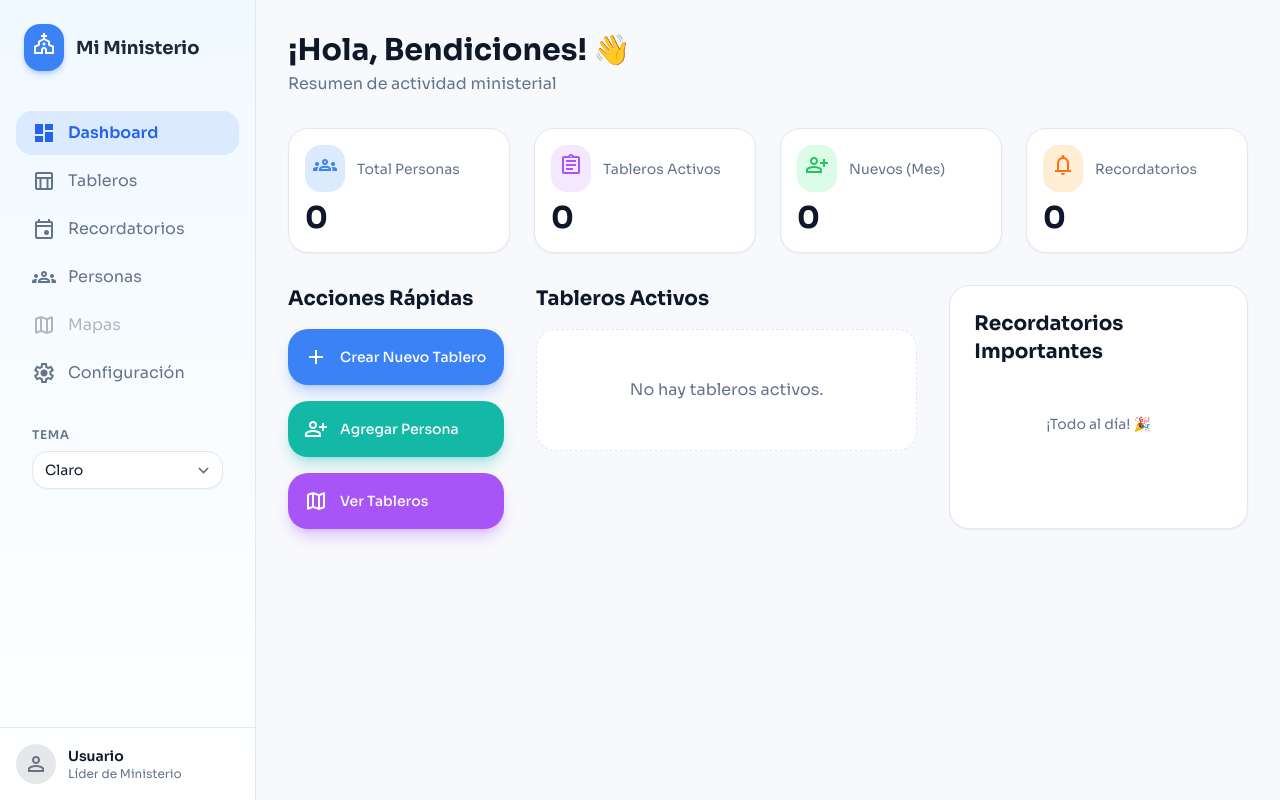
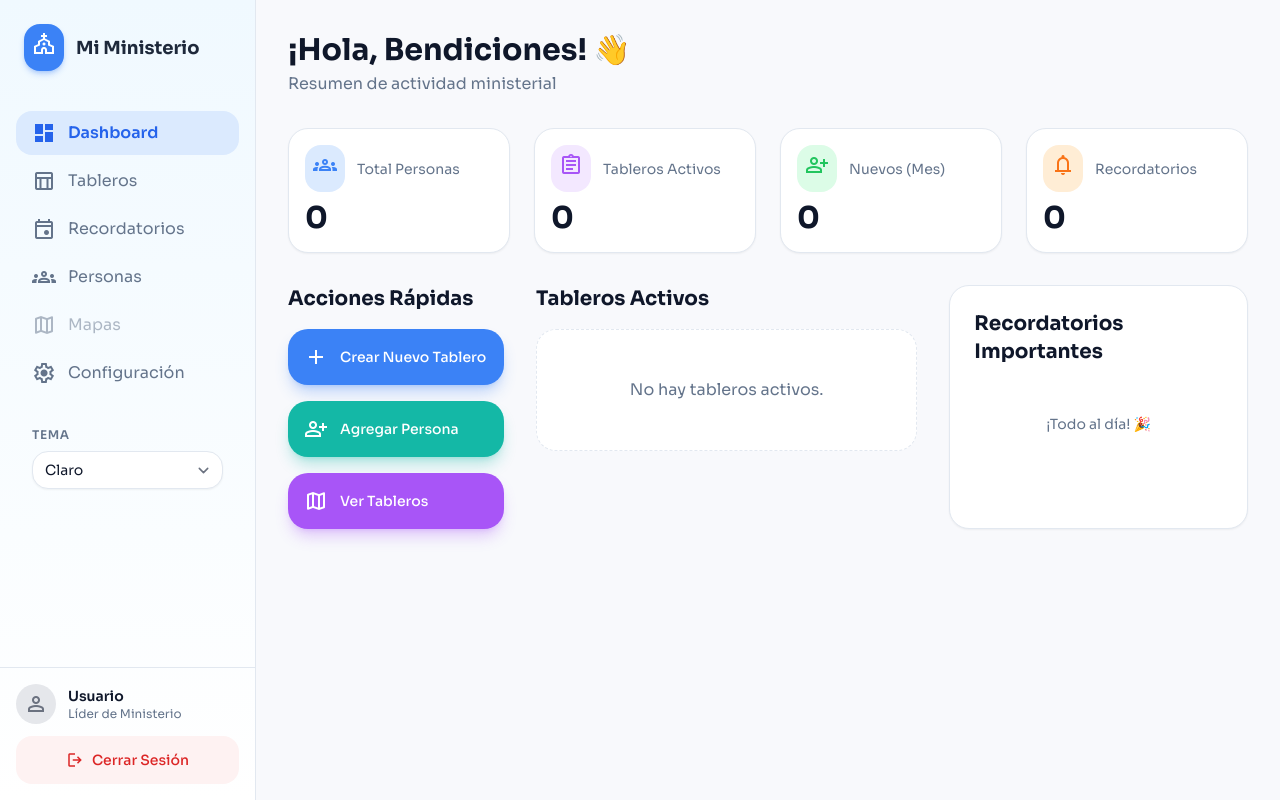
Before and after one commit to joserea99/sistema-organizador-de-grupos-app, a Flask app: page /dashboard in a window 1280 px wide. Run offline with Flask 3, Linux system fonts and the light colour scheme; the visitor is signed in with stand-in values (Sample User, id 1); some libraries are stand-ins or nearby versions.

Commit message:
Add logout button to dashboard sidebar

```diff
--- a/app/templates/main/dashboard.html
+++ b/app/templates/main/dashboard.html
@@ -118,7 +118,7 @@
                 </nav>
             </div>
             <div class="p-4 border-t border-border-light dark:border-border-dark">
-                <div class="flex items-center gap-3">
+                <div class="flex items-center gap-3 mb-3">
                     <div
                         class="w-10 h-10 rounded-full bg-gray-200 dark:bg-gray-700 flex items-center justify-center text-gray-500">
                         <span class="material-symbols-outlined">person</span>
@@ -129,6 +129,12 @@
                         </p>
                     </div>
                 </div>
+                <!-- Logout Button -->
+                <a href="{{ url_for('auth.logout') }}"
+                    class="flex items-center justify-center gap-2 px-4 py-2.5 bg-red-50 dark:bg-red-900/20 text-red-600 dark:text-red-400 hover:bg-red-100 dark:hover:bg-red-900/30 rounded-lg transition-colors font-medium text-sm">
+                    <span class="material-symbols-outlined text-lg">logout</span>
+                    <span>Cerrar Sesión</span>
+                </a>
             </div>
         </aside>
 
```
